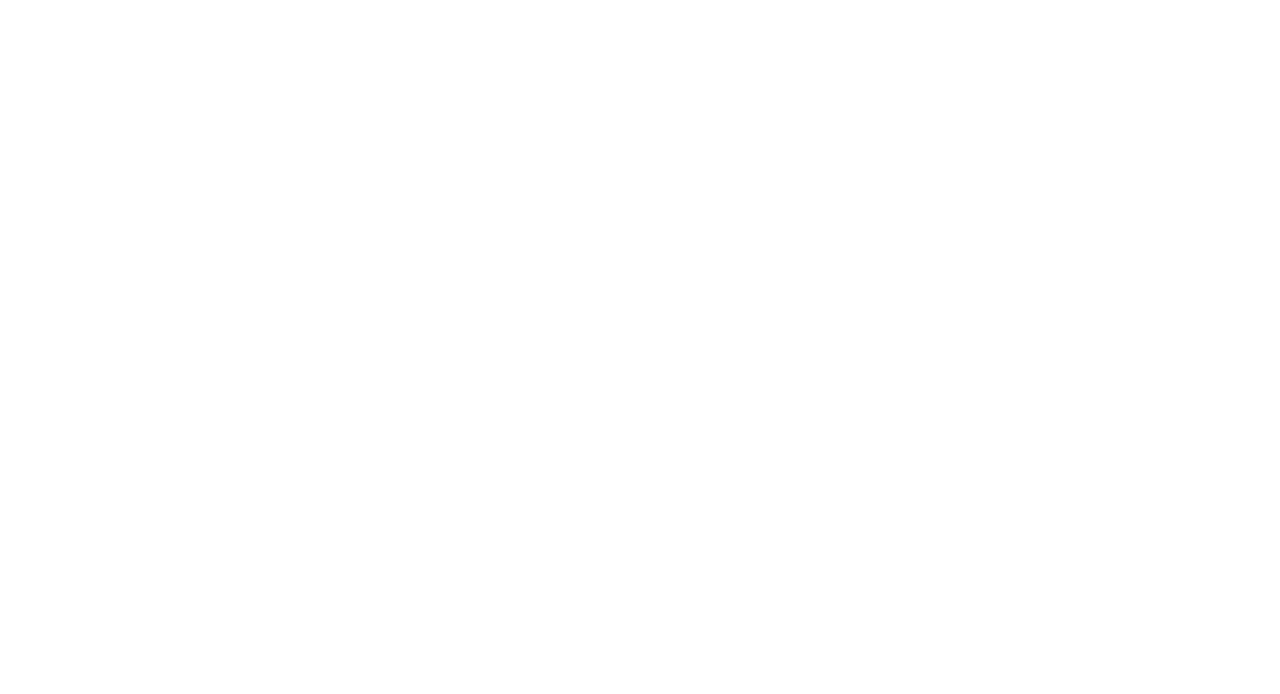
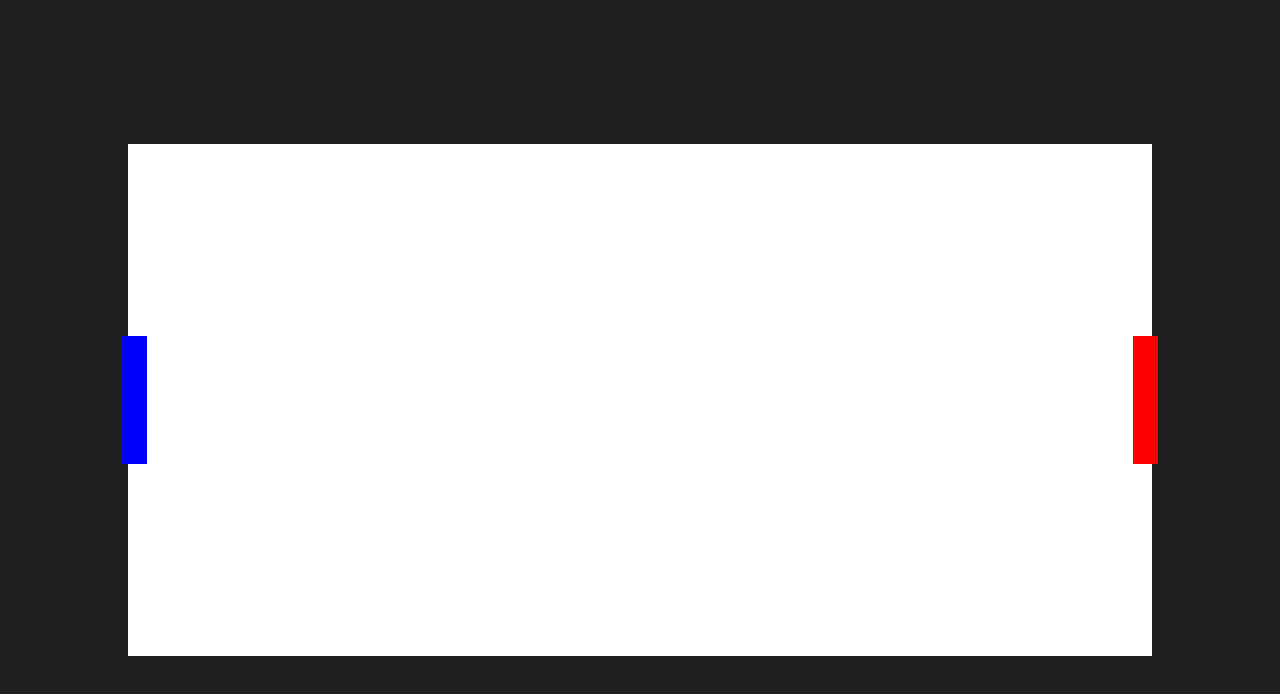
Before and after one commit to Split-Diamond-Labs/Plong, a plain HTML site: page index.html in a window 1280 px wide. Drawn offline with Linux system fonts and the light colour scheme.

Commit message:
Added graphics and paddle functionality

```diff
--- a/index.html
+++ b/index.html
@@ -9,11 +9,14 @@
     <div class="body-container">
         <div class="board-container">
             <div class="wall"></div>
-            <div class="paddle-1"></div>
-            <div class="paddle-2"></div>
+            <div class="paddle player-1"></div>
+            <div class="paddle player-2"></div>
             <div class="ball"></div>
         </div>
     </div>
+    <script src="./scripts/ball/ball.js"></script>
+    <script src="./scripts/paddle/paddle.js"></script>
+    <script src="./scripts/wall/wall.js"></script>
 </body>
 
 </html>
--- a/scripts/paddle/paddle.js
+++ b/scripts/paddle/paddle.js
@@ -0,0 +1,92 @@
+const paddleAcceleration = 0.05;
+
+let paddle1 = {
+    x: 0,
+    y: 20,
+    xDir: 0,
+    yDir: 0,
+    mass: 10
+}
+
+let paddle2 = {
+    x: 0,
+    y: 20,
+    xDir: 0,
+    yDir: 0,
+    mass: 10
+}
+
+let keysPressed = {
+    KeyW: false,
+    KeyS: false,
+    KeyA: false,
+    KeyD: false,
+    ArrowUp: false,
+    ArrowDown: false,
+    ArrowLeft: false,
+    ArrowRight: false
+}
+
+function updatePaddle() {
+    // Speed
+    paddle1.x += paddle1.xDir;
+    paddle1.y += paddle1.yDir;
+    paddle2.x += paddle2.xDir;
+    paddle2.y += paddle2.yDir;
+
+    // Friction
+    paddle1.xDir -= paddle1.xDir * 0.005 * paddle1.mass;
+    paddle1.yDir -= paddle1.yDir * 0.005 * paddle1.mass;
+    paddle2.xDir -= paddle2.xDir * 0.005 * paddle2.mass;
+    paddle2.yDir -= paddle2.yDir * 0.005 * paddle2.mass;
+
+    // Boundary
+    if (paddle1.x < 1 || paddle1.x > 79) paddle1.xDir = -paddle1.xDir;
+    if (paddle2.x < 1 || paddle2.x > 79) paddle2.xDir = -paddle2.xDir;
+    if (paddle1.y < 5 || paddle1.y > 35) paddle1.yDir = -paddle1.yDir;
+    if (paddle2.y < 5 || paddle2.y > 35) paddle2.yDir = -paddle2.yDir;
+
+    // Paddle-on-paddle collision
+    if (Math.abs(paddle1.y - paddle2.y) < 10 && Math.abs(paddle1.x + paddle2.x - 80) < 2) {
+        tempDir = paddle1.xDir;
+        paddle1.xDir = -paddle2.xDir;
+        paddle2.xDir = -tempDir;
+        tempDir = paddle1.yDir;
+        paddle1.yDir = paddle2.yDir;
+        paddle2.yDir = tempDir;
+    }
+
+    // Update HTML
+    document.querySelector(".player-1").style.left = (paddle1.x - 0.5) + "vw";
+    document.querySelector(".player-1").style.top = (paddle1.y - 5) + "vw";
+    document.querySelector(".player-2").style.right = (paddle2.x - 0.5) + "vw";
+    document.querySelector(".player-2").style.top = (paddle2.y - 5) + "vw";
+
+    // Player 1 Controls
+    keysPressed["ArrowRight"] ? paddle2.xDir += -paddleAcceleration : (() => {})();
+    keysPressed["ArrowLeft"] ? paddle2.xDir += paddleAcceleration : (() => {})();
+    keysPressed["ArrowUp"] ? paddle2.yDir += -paddleAcceleration : (() => {})();
+    keysPressed["ArrowDown"] ? paddle2.yDir += paddleAcceleration : (() => {})();
+
+    // Player 2 Controls
+    keysPressed["KeyA"] ? paddle1.xDir += -paddleAcceleration : (() => {})();
+    keysPressed["KeyD"] ? paddle1.xDir += paddleAcceleration : (() => {})();
+    keysPressed["KeyW"] ? paddle1.yDir += -paddleAcceleration : (() => {})();
+    keysPressed["KeyS"] ? paddle1.yDir += paddleAcceleration : (() => {})();
+}
+
+setInterval(updatePaddle, 1000 / 60); // 60Hz
+
+document.addEventListener("keydown", function(event) {
+    if (event.code == "ArrowUp" || event.code == "ArrowDown" || event.code == "ArrowLeft" || event.code == "ArrowRight" || event.code == "KeyW" || event.code == "KeyS" || event.code == "KeyA" || event.code == "KeyD") {
+        keysPressed[event.code] = true;
+    }
+});
+
+document.addEventListener("keyup", function(event) {
+    if (event.code == "ArrowUp" || event.code == "ArrowDown" || event.code == "ArrowLeft" || event.code == "ArrowRight" || event.code == "KeyW" || event.code == "KeyS" || event.code == "KeyA" || event.code == "KeyD") {
+        keysPressed[event.code] = false;
+    }
+});
+
+setInterval(() => {}, 1000 / 60); // 60Hz
--- a/style.css
+++ b/style.css
@@ -0,0 +1,30 @@
+    body {
+        margin: 0;
+        background-color: #202020;
+    }
+
+    .board-container {
+        width: 80vw;
+        height: 40vw;
+        background-color: white;
+        margin: calc(50vh - 20vw) auto;
+        position: relative;
+    }
+
+    .paddle {
+        width: 2vw;
+        height: 10vw;
+        background-color: #202020;
+        position: absolute;
+        top: 15vw;
+    }
+
+    .paddle.player-1 {
+        left: 0;
+        background-color: #0000ff;
+    }
+
+    .paddle.player-2 {
+        right: 0;
+        background-color: #ff0000;
+    }
```
Also changed, not shown: scripts/ball/ballCollision.js (deleted).
